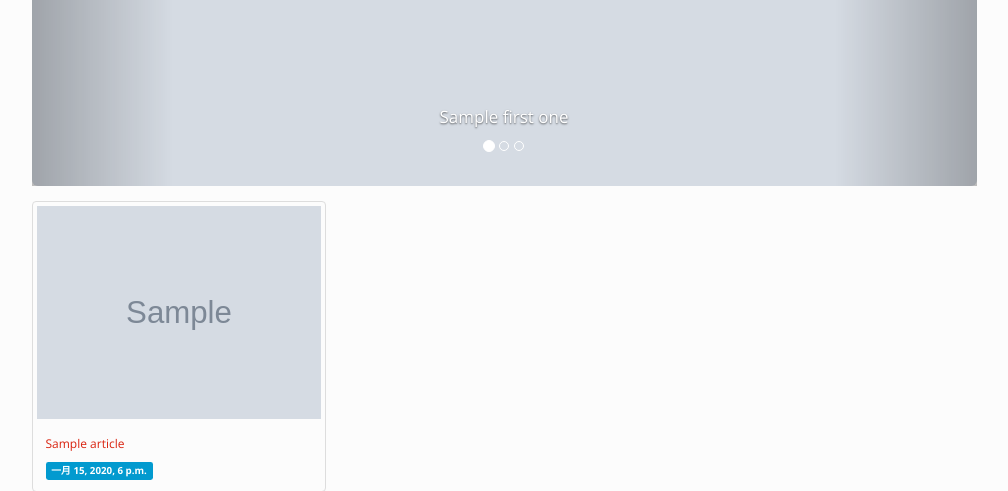
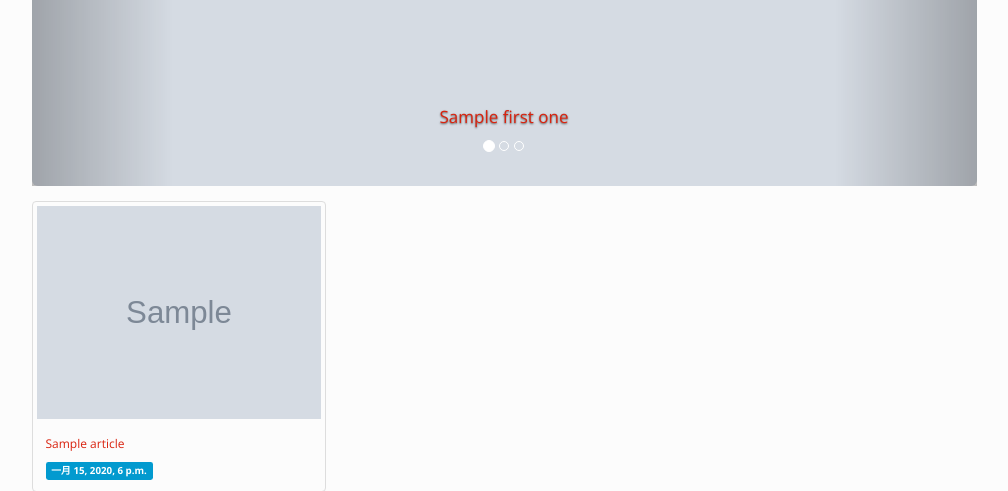
Before and after one commit to yeehdavid/bazha, a Django app: template templates/index.html in a window 1280 px wide. Shown: the part 578-1069 px from the top of the page, without its empty margins (136-1144 px from the left). Run offline with Django 3.2, Linux system fonts and the light colour scheme; tables that the repository leaves empty hold one stand-in row (values such as "Sample post"); the template is opened without the code that fills it: values that come from a table or form of the project are taken from there, most other values are stand-ins (such as "Sample title", 1, 10 or a date in 2020); grey boxes marked "Sample" are stand-in pictures; some libraries are stand-ins or nearby versions.

Commit message:
确定网站主题

```diff
--- a/templates/index.html
+++ b/templates/index.html
@@ -23,7 +23,7 @@
                                                               height="100%" width="100%" class="img-rounded"
                                                               alt="..."></a>
                         <div class="carousel-caption">
-                            <h4><a href="/news/{{first_one.pk}}" style="color:white;">{{first_one.title}}</a></h4>
+                            <h4><a href="/news/{{first_one.pk}}" >{{first_one.title}}</a></h4>
                         </div>
                     </div>
 
@@ -32,7 +32,7 @@
                                                                height="100%" width="100%" class="img-rounded"
                                                                alt="..."></a>
                         <div class="carousel-caption">
-                            <h4><a href="/news/{{second_one.pk}}" style="color:white;">{{second_one.title}}</a></h4>
+                            <h4><a href="/news/{{second_one.pk}}" >{{second_one.title}}</a></h4>
                         </div>
                     </div>
 
@@ -41,7 +41,7 @@
                                                               height="100%" width="100%" class="img-rounded"
                                                               alt="..."></a>
                         <div class="carousel-caption">
-                            <h4><a href="/news/{{third_one.pk}}" style="color:white;">{{third_one.title}}</a></h4>
+                            <h4><a href="/news/{{third_one.pk}}" >{{third_one.title}}</a></h4>
                         </div>
                     </div>
                 </div>
```
